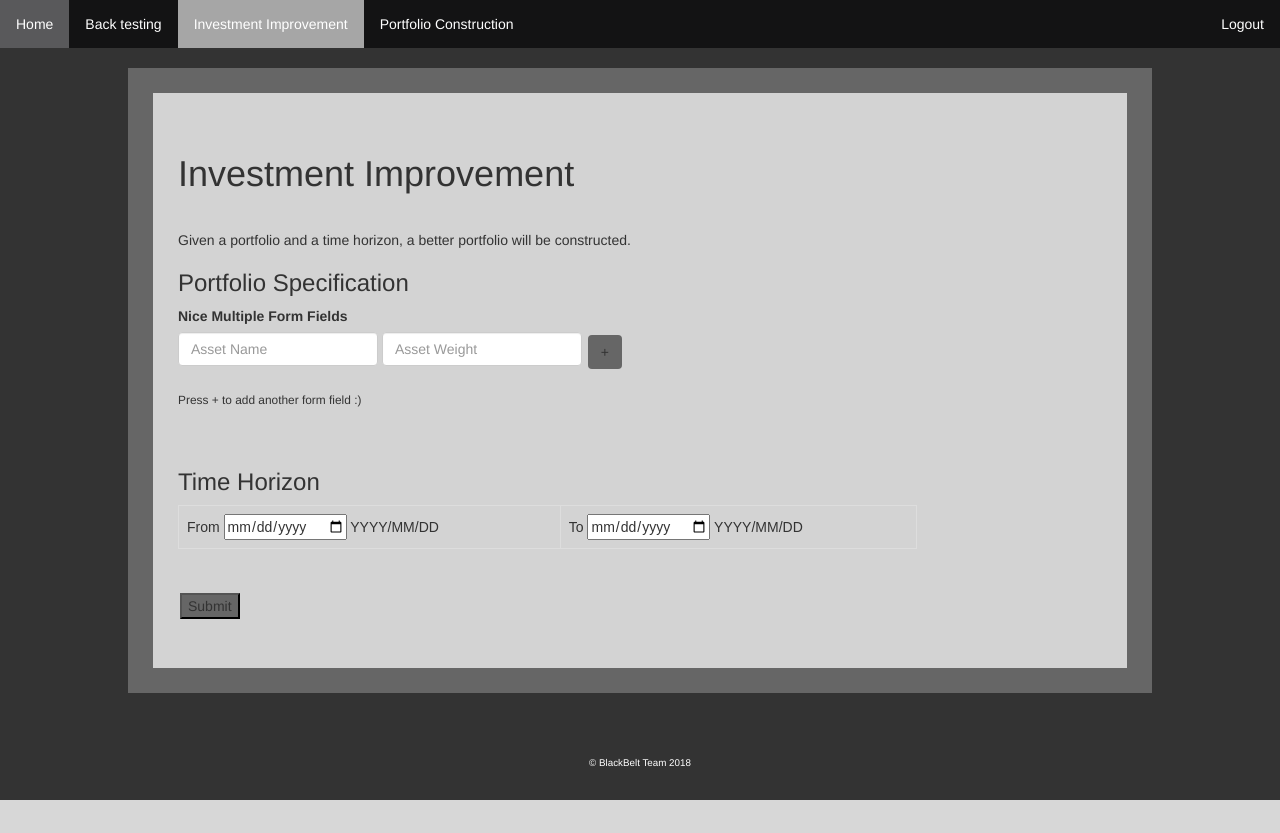
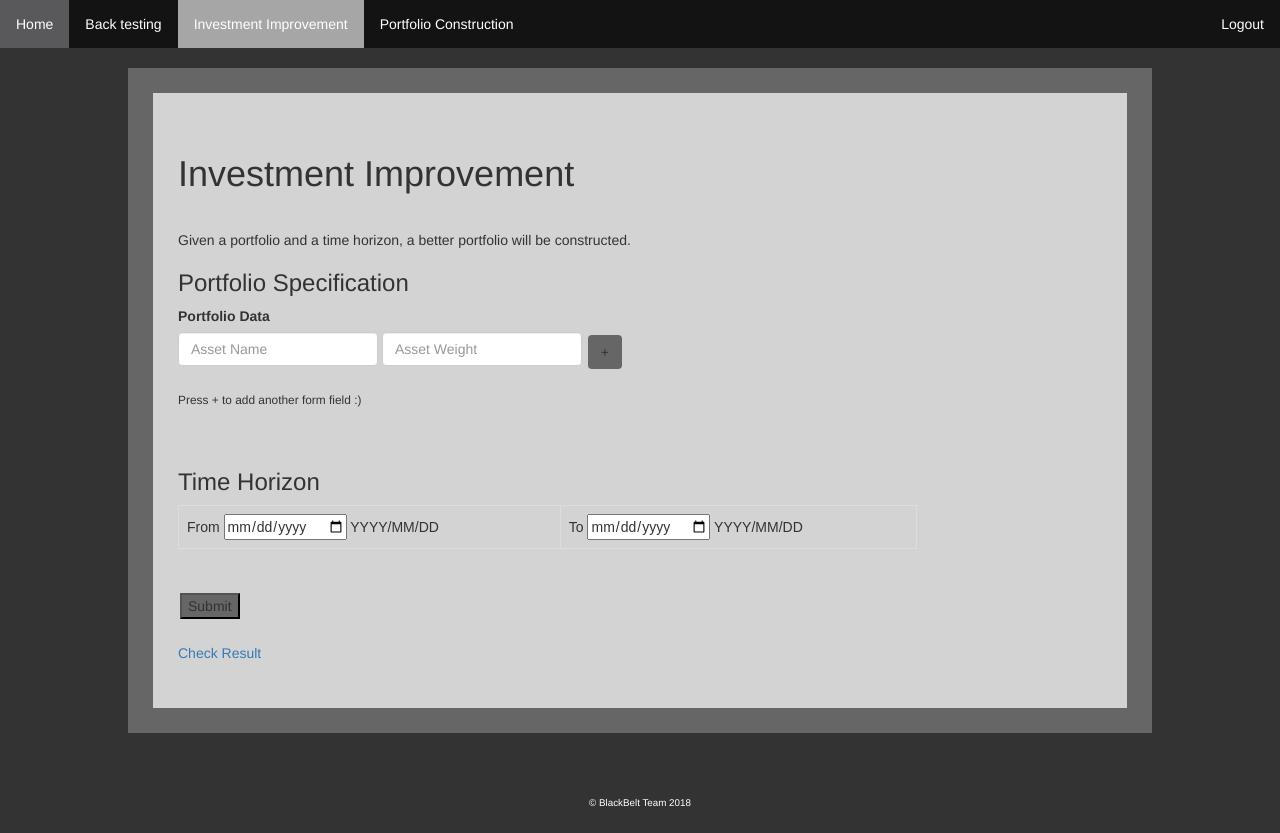
Before and after one commit to hckerhx/EMSF_Web_Application-, a Flask app: page /portdomi in a window 1280 px wide; the page is wider, and only the part inside the window is pictured. Before the commit the page ends 800 px from the top of that part, so only its background shows below. Run offline with Flask 2, Linux system fonts and the light colour scheme; parts of the project's set-up code (start-up, migrations or seed data) failed here and were passed over; some libraries are stand-ins or nearby versions.

Commit message:
website design update

```diff
--- a/EMSF_Web_Application/src/app.py
+++ b/EMSF_Web_Application/src/app.py
@@ -1,6 +1,14 @@
 #import sys
 #sys.path.insert(0,
 #'C:/Users/hang/source/repos/EMSF_Web_Application-/EMSF_Web_Application/src')
+
+
+#to do
+#insert png picture into the correct folder
+#search about store mongoDB keys with dot
+#retrieve the correct form of data/right ordering of from mongoDB
+#clean up documents
+
 from common.database import Database
 from models.portfolio import Portfolio
 from models.asset import Asset
@@ -24,6 +32,7 @@ def home_template():
 @app.route('/home', methods=['GET']) #get(read url from backend)/post(write data files or json to backend)
 def home():
     return render_template("Pprofile.html", email=session['email']) #if not session/flask check session exists
+
 @app.route('/login')
 def login_template():
     return render_template('Llogin.html')
@@ -63,23 +72,23 @@ def register_user():
     conf_password = request.form['conf_password']
 
     if password == conf_password:
-        User.register(email, hash(password))
+        User.register(email, password)
     else:
         return render_template("Rregister.html", email=email, password=password,conf_password=conf_password)
 
     return render_template("Pprofile.html", email=session['email'])
 
-@app.route('/result', methods=['POST', 'GET'])
-def user_result():
-    u_result = Database.find_one(collection='backtesting',
-                                      query={'user_email': session['email']})
+@app.route('/bresult', methods=['POST', 'GET'])
+def user_bresult():
+    u_result = Database.find_one(collection='result',
+                                      query={'user_email': session['email'], 'objective': 'b'})
 
     p_return = u_result['stats']['total_return']
     p_sharpe = u_result['stats']['sharpe']
 
     #display profit and sharpe ratio on the website
 
-    return render_template("Rresult.html", p_return = p_return, p_sharpe = p_sharpe)#profit and sharpe ratio
+    return render_template("Rresultb.html", p_return = p_return, p_sharpe = p_sharpe)#profit and sharpe ratio
 
 @app.route('/backtesting', methods=['POST', 'GET'])
 def user_portfolio():
@@ -121,10 +130,22 @@ def user_portfolio():
         result['user_email'] = session['email']
 
         Database.insert(collection='portfolio', data=new_asset)
-        Database.insert(collection='backtesting', data=result)
+        Database.insert(collection='result', data=result)
 
     return render_template('Bbacktesting.html')
 
+
+@app.route('/dresult', methods=['POST', 'GET'])
+def user_dresult():
+    u_result = Database.find_one(collection='result',
+                                      query={'user_email': session['email'], 'objective': 'd'})
+    print('u_test =', u_result)
+    p_return = u_result['original_value']['stats']['total_return']
+    p_sharpe = u_result['original_value']['stats']['sharpe']
+
+    #display profit and sharpe ratio on the website
+
+    return render_template("Rresultd.html", p_return = p_return, p_sharpe = p_sharpe)#profit and sharpe ratio
 
 @app.route('/portdomi', methods=['POST', 'GET'])
 def user_portfolio_domi():
@@ -134,35 +155,94 @@ def user_portfolio_domi():
         new_asset['user_email'] = session['email']
         new_asset['weight'] = {}
 
-        for i in range(1,100):
+        for i in range(1,501):
             if request.form.get('asset' + str(i)) != None:
                 asset = request.form.get('asset' + str(i))
-                weight = request.form.get('weight' + str(i))
+                weight = float(request.form.get('weight' + str(i)))
                 new_asset['weight'][asset] = weight
             else:
                 break
 
-        new_asset['target_return'] = request.form.get('target_return')
+        #new_asset['target_return'] = request.form.get('target_return')
         new_asset['start_date'] = request.form.get('start_date')
         new_asset['end_date'] = request.form.get('end_date')
 
+        asset_data = None
+        user_input = None
+        id_ticker_mapping = None
+        ticker_id_mapping = None
+        factor_data = None
+
+        with open("test/asset_data.json", "r") as asset_data_in:
+            asset_data = json.load(asset_data_in)
+        with open("test/user_input.json", "r") as user_input_in:
+            user_input = json.load(user_input_in)
+        with open("test/id_ticker_mapping.json", "r") as id_ticker_mapping_in:
+            id_ticker_mapping = json.load(id_ticker_mapping_in)
+        with open("test/ticker_id_mapping.json", "r") as ticker_id_mapping_in:
+            ticker_id_mapping = json.load(ticker_id_mapping_in)
+        with open("test/factor_data.json", "r") as factor_data_in:
+            factor_data = json.load(factor_data_in)
+
+        print(new_asset)
+        result = main_flow(asset_data, "Portfolio-domi", new_asset, id_ticker_mapping, ticker_id_mapping, factor_data)
+        result['user_email'] = session['email']
+        print(result)
+
         Database.insert(collection='portfolio', data=new_asset)
+        Database.insert(collection='result', data=result)
 
     return render_template('Pportdom.html')
 
+@app.route('/cresult', methods=['POST', 'GET'])
+def user_cresult():
+    u_result = Database.find_one(collection='result',
+                                      query={'user_email': session['email'], 'objective': 'c'})
+
+    p_return = u_result['stats']['total_return']
+    p_sharpe = u_result['stats']['sharpe']
+
+    #display profit and sharpe ratio on the website
+
+    return render_template("Rresultc.html", p_return = p_return, p_sharpe = p_sharpe)#profit and sharpe ratio
 
 @app.route('/port_construct', methods=['POST', 'GET'])
 def user_portfolio_construct():
     if request.method == 'POST':
         new_asset = {}
         new_asset['user_email'] = session['email']
-        new_asset['weight'] = {}
+        #new_asset['weight'] = {}
 
-        new_asset['target_return'] = request.form.get('target_return')
-        new_asset['start_date'] = request.form.get('start_date')
-        new_asset['end_date'] = request.form.get('end_date')
+        new_asset['target_return'] = float(request.form.get('target_return'))
+        #new_asset['start_date'] = request.form.get('start_date')
+        #new_asset['end_date'] = request.form.get('end_date')
+
+        #new_asset['investment_length'] = int(request.form.get('investment_length'))
+
+        asset_data = None
+        user_input = None
+        id_ticker_mapping = None
+        ticker_id_mapping = None
+        factor_data = None
+
+        with open("test/asset_data.json", "r") as asset_data_in:
+            asset_data = json.load(asset_data_in)
+        with open("test/user_input.json", "r") as user_input_in:
+            user_input = json.load(user_input_in)
+        with open("test/id_ticker_mapping.json", "r") as id_ticker_mapping_in:
+            id_ticker_mapping = json.load(id_ticker_mapping_in)
+        with open("test/ticker_id_mapping.json", "r") as ticker_id_mapping_in:
+            ticker_id_mapping = json.load(ticker_id_mapping_in)
+        with open("test/factor_data.json", "r") as factor_data_in:
+            factor_data = json.load(factor_data_in)
+
+        print('new asset =', new_asset)
+        result = main_flow(asset_data, "Portfolio-Construction", new_asset, id_ticker_mapping, ticker_id_mapping, factor_data)
+        print('result = ', result)
+        result['user_email'] = session['email']
 
         Database.insert(collection='portfolio', data=new_asset)
+        Database.insert(collection='result', data=result)
 
     return render_template('Pportcons.html')
     #if request.method == 'GET':
--- a/EMSF_Web_Application/src/templates/Bbacktesting.html
+++ b/EMSF_Web_Application/src/templates/Bbacktesting.html
@@ -18,12 +18,12 @@
             <div class="row">
                 <input type="hidden" name="count" value="1" />
                 <div class="control-group" id="fields">
-                    <label class="control-label" for="field1">Nice Multiple Form Fields</label>
+                    <label class="control-label" for="field1">Portfolio Data</label>
                     <div class="controls" id="profs">
                         <div class="input-append">
                             <div id="field">
                                 <input autocomplete="off" class="input form-control field1" name="asset1" type="text" placeholder="Asset Name" />
-                                <input autocomplete="off" class="input form-control field1" name="weight1" type="number" min="0" step="any" placeholder="Asset Weight" />
+                                <input autocomplete="off" class="input form-control field1" name="weight1" type="number" step="any" placeholder="Asset Weight" />
 
                                 <button id="b1" class="btn add-more" type="button">+</button>
                             </div>
@@ -48,7 +48,7 @@
 
         <br><br>
 
-        <a href="/result">Check Result</a>
+        <a href="/bresult">Check Result</a>
 
         <br><br>
     </form>
--- a/EMSF_Web_Application/src/templates/Pportdom.html
+++ b/EMSF_Web_Application/src/templates/Pportdom.html
@@ -18,12 +18,12 @@
                 <div class="row">
                     <input type="hidden" name="count" value="1" />
                     <div class="control-group" id="fields">
-                        <label class="control-label" for="field1">Nice Multiple Form Fields</label>
+                        <label class="control-label" for="field1">Portfolio Data</label>
                         <div class="controls" id="profs">
                             <div class="input-append">
                                 <div id="field">
                                     <input autocomplete="off" class="input form-control field1" name="asset1" type="text" placeholder="Asset Name" data-items="8" />
-                                    <input autocomplete="off" class="input form-control field1" name="weight1" type="number" placeholder="Asset Weight" data-items="8" />
+                                    <input autocomplete="off" class="input form-control field1" name="weight1" type="number" step="any" placeholder="Asset Weight" data-items="8" />
 
                                     <button id="b1" class="btn add-more" type="button">+</button>
                                 </div>
@@ -34,40 +34,6 @@
                     </div>
                 </div>
             </div>
-            <!--<table>
-            <tr>
-                <th>Assets</th>
-                <th>Weight</th>
-            </tr>
-            <tr>
-                <td><input type="text" placeholder="Ticker Name/Capital Letter"></td>
-
-                <td>
-                    <select>
-                        <option value="SP500">SP500</option>
-                        <option value="AAPL">AAPL</option>
-                        <option value="JPM">JPM</option>
-                        <option value="XOM">XOM</option>
-                    </select>
-                </td>
-                <td><input type="text" value="10%"></td>
-            </tr>
-            <tr>
-                <td><input type="text" placeholder="Ticker Name/Capital Letter"></td>
-
-                <td>
-                    <select>
-                        <option value="SP500">SP500</option>
-                        <option value="AAPL">AAPL</option>
-                        <option value="JPM">JPM</option>
-                        <option value="XOM">XOM</option>
-                    </select>
-                </td>
-
-                <td><input type="text" value="10%"></td>
-            </tr>
-        </table>
-        <button type="button" onclick="alert('You are going to add more assets!')">Add assets</button>-->
 
             <br><br>
             <h3>Time Horizon</h3>
@@ -82,6 +48,10 @@
             <button class="submit">Submit</button>
 
             <br><br>
+
+            <a href="/dresult">Check Result</a>
+
+            <br><br>
         </form>
     </div>
     <footer>
```
Also changed, not shown: EMSF_Web_Application/src/templates/Pportcons.html (+8 -3 lines), EMSF_Web_Application/src/templates/Rresultc.html (added, +23 -0 lines), EMSF_Web_Application/src/templates/Rresultd.html (added, +23 -0 lines), EMSF_Web_Application/src/test/main_engine.py (+29 -21 lines), EMSF_Web_Application/src/img/back_res.png, EMSF_Web_Application/src/img/domi_res.png (added), EMSF_Web_Application/src/img/port_c_res.png (added), EMSF_Web_Application/src/static/img/back_res.png (deleted), EMSF_Web_Application/src/templates/Rresultb.html (renamed from EMSF_Web_Application/src/templates/Rresult.html).
